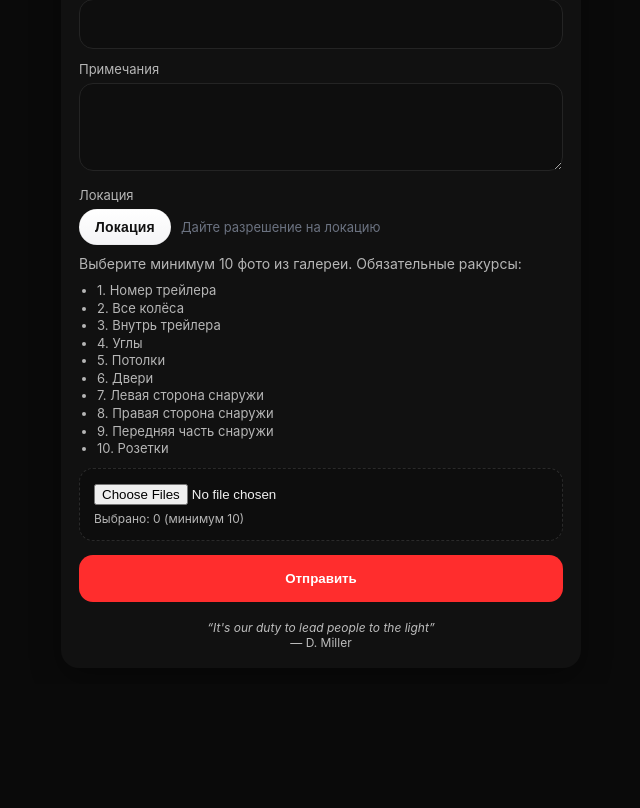
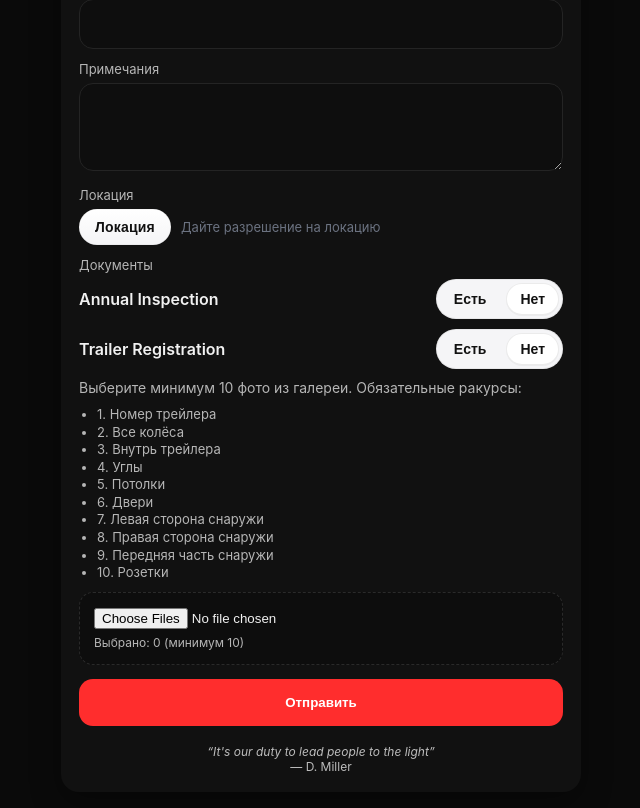
Before and after one commit to danmiller22/222, a Next.js app in the folder drop-hook-vercel-fixed-public/: page / in a window 1280 px wide. Shown: the part 642-1450 px from the top of the page, without its empty margins (319-959 px from the left). Before the commit the page ends 1326 px from the top, so only its background shows below. Built offline with nearby package versions, Linux system fonts and the light colour scheme.

Commit message:
Update page.tsx

```diff
--- a/drop-hook-vercel-fixed-public/app/page.tsx
+++ b/drop-hook-vercel-fixed-public/app/page.tsx
@@ -5,6 +5,7 @@ import { useEffect, useState } from 'react';
 
 type SubmitState = { status: 'idle'|'compressing'|'sending'|'done'|'error'; message?: string };
 type Lang = 'ru' | 'en';
+type DocMode = 'yes'|'none';
 
 const STR = {
   ru: {
@@ -46,8 +47,16 @@ const STR = {
     locBtn: 'Локация',
     locGetting: 'Получаем…',
     locOK: 'Локация добавлена',
-    locErr: 'Локация недоступна',
     locHint: 'Дайте разрешение на локацию',
+
+    docsTitle: 'Документы',
+    docAnnual: 'Annual Inspection',
+    docReg: 'Trailer Registration',
+    has: 'Есть',
+    no: 'Нет',
+    attach: 'Прикрепить файл',
+    needDocAnnual: 'Приложи Annual Inspection или выбери «Нет».',
+    needDocReg: 'Приложи Registration или выбери «Нет».',
   },
   en: {
     brand: 'US Team Fleet',
@@ -88,12 +97,20 @@ const STR = {
     locBtn: 'Location',
     locGetting: 'Getting…',
     locOK: 'Location attached',
-    locErr: 'Location unavailable',
     locHint: 'Allow location access',
+
+    docsTitle: 'Documents',
+    docAnnual: 'Annual Inspection',
+    docReg: 'Trailer Registration',
+    has: 'Yes',
+    no: 'None',
+    attach: 'Attach file',
+    needDocAnnual: 'Attach Annual Inspection or select “None”.',
+    needDocReg: 'Attach Registration or select “None”.',
   }
 } as const;
 
-/** Усиленный компрессор (~300KB/фото), JPEG */
+/** JPEG компрессор (~300KB/фото) */
 async function compressImageAdaptive(
   file: File,
   {
@@ -163,6 +180,12 @@ export default function Page() {
   const [files, setFiles] = useState<File[]>([]);
   const [geo, setGeo] = useState<{lat?:number; lon?:number; acc?:number; status:'idle'|'getting'|'ok'|'err'}>({status:'idle'});
 
+  // Документы
+  const [annualMode, setAnnualMode] = useState<DocMode>('none');
+  const [annualFile, setAnnualFile] = useState<File|null>(null);
+  const [regMode, setRegMode] = useState<DocMode>('none');
+  const [regFile, setRegFile] = useState<File|null>(null);
+
   useEffect(()=>{ const s = localStorage.getItem('lang') as Lang|null; if (s) setLang(s); },[]);
   useEffect(()=>{ localStorage.setItem('lang', lang); },[lang]);
 
@@ -198,11 +221,12 @@ export default function Page() {
       return;
     }
 
-    // Требуем локацию (без жёсткого алерта)
-    if (geo.status !== 'ok' || typeof geo.lat !== 'number' || typeof geo.lon !== 'number') {
-      // просто ничего не делаем — кнопка и так disabled; мягкая подсказка уже показана
-      return;
-    }
+    // Локация обязательна, без жёсткого алерта — кнопка disabled, мягкая подсказка на UI
+    if (geo.status !== 'ok' || typeof geo.lat !== 'number' || typeof geo.lon !== 'number') return;
+
+    // Валидация документов: если режим "есть", файл обязателен
+    if (annualMode === 'yes' && !annualFile) { setState({status:'error', message:t.needDocAnnual}); return; }
+    if (regMode === 'yes' && !regFile) { setState({status:'error', message:t.needDocReg}); return; }
 
     try {
       setState({status:'compressing', message: lang==='ru' ? 'Сжатие фото…' : 'Compressing photos…'});
@@ -228,19 +252,27 @@ export default function Page() {
       payload.set('trailer_drop', String(fd.get('trailer_drop') || STR[lang].none));
       payload.set('notes', String(fd.get('notes') || ''));
 
-      // локация обязательна
+      // Гео
       payload.set('geo_lat', String(geo.lat));
       payload.set('geo_lon', String(geo.lon));
       if (geo.acc) payload.set('geo_acc', String(Math.round(geo.acc)));
 
+      // Фото
       compressed.forEach((f, i) => payload.append('photos', f, f.name || `photo_${i+1}.jpg`));
+
+      // Документы
+      payload.set('annual_mode', annualMode);
+      payload.set('reg_mode', regMode);
+      if (annualMode === 'yes' && annualFile) payload.set('annual_doc', annualFile, annualFile.name || 'annual.pdf');
+      if (regMode === 'yes' && regFile) payload.set('reg_doc', regFile, regFile.name || 'registration.pdf');
 
       setState({status:'sending', message:t.sending});
       const resp = await fetch('/api/submit', { method: 'POST', body: payload });
       if (!resp.ok) throw new Error(await resp.text());
 
       setState({status:'done', message:t.done});
-      form.reset(); setFiles([]);
+      form.reset(); setFiles([]); setAnnualFile(null); setRegFile(null);
+      setAnnualMode('none'); setRegMode('none');
     } catch (err:any) {
       setState({status:'error', message: err?.message || STR[lang].err});
     }
@@ -316,7 +348,7 @@ export default function Page() {
               <textarea name="notes"></textarea>
             </div>
 
-            {/* Локация — обязательна, без красных ошибок */}
+            {/* ЛОКАЦИЯ */}
             <div className="field field--full">
               <label>{t.locBtn}</label>
               <div style={{display:'flex', gap:10, alignItems:'center', flexWrap:'wrap'}}>
@@ -328,15 +360,57 @@ export default function Page() {
                 >
                   {geo.status==='getting' ? (lang==='ru'?t.locGetting:t.locGetting) : t.locBtn}
                 </button>
-                {geo.status==='ok' && (
-                  <span className="hint">
-                    📍 {geo.lat?.toFixed(5)}, {geo.lon?.toFixed(5)} {geo.acc ? `(~${Math.round(geo.acc)}m)` : ''} — {lang==='ru'? t.locOK : t.locOK}
-                  </span>
-                )}
-                {geo.status!=='ok' && (
-                  <span className="soft-hint">{t.locHint}</span>
-                )}
+                {geo.status==='ok'
+                  ? <span className="hint">📍 {geo.lat?.toFixed(5)}, {geo.lon?.toFixed(5)} {geo.acc ? `(~${Math.round(geo.acc)}m)` : ''} — {t.locOK}</span>
+                  : <span className="soft-hint">{t.locHint}</span>}
               </div>
+            </div>
+
+            {/* ДОКУМЕНТЫ */}
+            <div className="field field--full">
+              <label>{t.docsTitle}</label>
+
+              {/* Annual */}
+              <div className="doc-row">
+                <div className="doc-label">{t.docAnnual}</div>
+                <div className="seg-wrap">
+                  <button type="button" className={`seg ${annualMode==='yes'?'active':''}`} onClick={()=>setAnnualMode('yes')}>{t.has}</button>
+                  <button type="button" className={`seg ${annualMode==='none'?'active':''}`} onClick={()=>{
+                    setAnnualMode('none'); setAnnualFile(null);
+                  }}>{t.no}</button>
+                </div>
+              </div>
+              {annualMode==='yes' && (
+                <div className="picker">
+                  <input
+                    type="file"
+                    accept="application/pdf,image/*"
+                    onChange={e=>setAnnualFile(e.target.files?.[0]||null)}
+                    aria-label={t.attach}
+                  />
+                </div>
+              )}
+
+              {/* Registration */}
+              <div className="doc-row" style={{marginTop:10}}>
+                <div className="doc-label">{t.docReg}</div>
+                <div className="seg-wrap">
+                  <button type="button" className={`seg ${regMode==='yes'?'active':''}`} onClick={()=>setRegMode('yes')}>{t.has}</button>
+                  <button type="button" className={`seg ${regMode==='none'?'active':''}`} onClick={()=>{
+                    setRegMode('none'); setRegFile(null);
+                  }}>{t.no}</button>
+                </div>
+              </div>
+              {regMode==='yes' && (
+                <div className="picker">
+                  <input
+                    type="file"
+                    accept="application/pdf,image/*"
+                    onChange={e=>setRegFile(e.target.files?.[0]||null)}
+                    aria-label={t.attach}
+                  />
+                </div>
+              )}
             </div>
           </div>
 
@@ -375,40 +449,31 @@ export default function Page() {
         </div>
       </div>
 
-      {/* Минимальный Apple-style для кнопки локации + мягкая подсказка */}
+      {/* Apple-style для локации/переключателей */}
       <style jsx global>{`
         .loc-btn{
           -webkit-tap-highlight-color: transparent;
           appearance: none;
-          border: 0;
-          outline: none;
+          border: 0; outline: none;
           padding: 10px 16px;
           border-radius: 9999px;
           background: linear-gradient(180deg, #ffffff, #f4f4f6);
-          box-shadow:
-            0 1px 0 rgba(0,0,0,0.06),
-            inset 0 0 0 0.5px rgba(0,0,0,0.08);
-          color: #111;
-          font-weight: 600;
-          font-size: 14px;
-          letter-spacing: .2px;
+          box-shadow: 0 1px 0 rgba(0,0,0,0.06), inset 0 0 0 0.5px rgba(0,0,0,0.08);
+          color: #111; font-weight: 600; font-size: 14px; letter-spacing: .2px;
           transition: transform .06s ease, box-shadow .2s ease, background .2s ease;
         }
-        .loc-btn:hover{ box-shadow:
-            0 2px 6px rgba(0,0,0,0.08),
-            inset 0 0 0 0.5px rgba(0,0,0,0.10); }
+        .loc-btn:hover{ box-shadow: 0 2px 6px rgba(0,0,0,0.08), inset 0 0 0 0.5px rgba(0,0,0,0.10); }
         .loc-btn:active{ transform: translateY(1px); }
-        .loc-btn.ok{
-          background: linear-gradient(180deg, #e9f9ef, #d9f3e5);
-          box-shadow:
-            0 1px 0 rgba(0,0,0,0.05),
-            inset 0 0 0 0.5px rgba(24,182,99,0.55);
-          color: #127a45;
-        }
-        .soft-hint{
-          color: #6b7280; /* gray-500 */
-          font-size: 13px;
-        }
+        .loc-btn.ok{ background: linear-gradient(180deg, #e9f9ef, #d9f3e5); box-shadow: inset 0 0 0 0.5px rgba(24,182,99,0.55); color: #127a45; }
+
+        .seg-wrap{ display:flex; gap:6px; background:#f5f5f7; padding:4px; border-radius:9999px; box-shadow: inset 0 0 0 1px rgba(0,0,0,.06); width:max-content; }
+        .seg{ border:0; background:transparent; padding:8px 14px; border-radius:9999px; font-weight:600; font-size:14px; color:#111; }
+        .seg.active{ background:white; box-shadow: 0 1px 0 rgba(0,0,0,.04), inset 0 0 0 1px rgba(0,0,0,.08); }
+
+        .doc-row{ display:flex; align-items:center; justify-content:space-between; gap:12px; }
+        .doc-label{ font-weight:600; }
+
+        .soft-hint{ color:#6b7280; font-size:13px; }
       `}</style>
     </div>
   );
```
